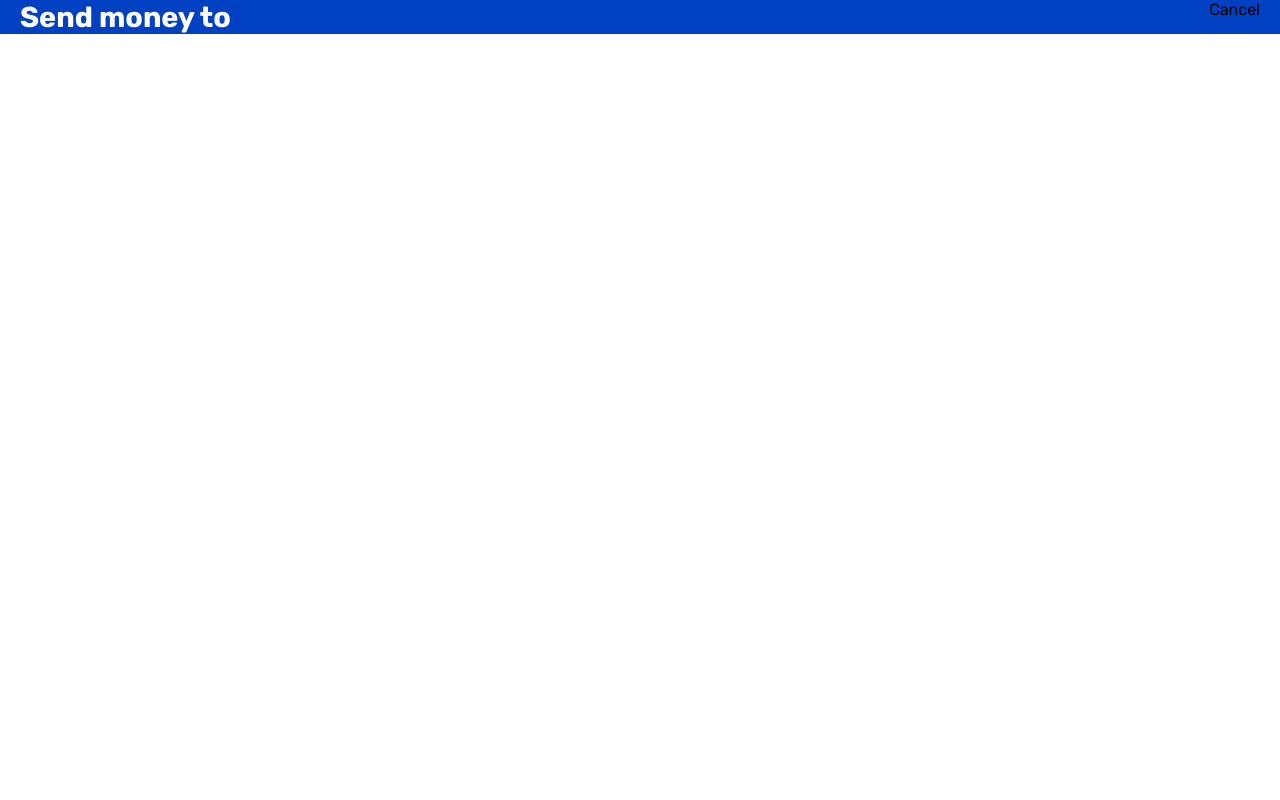
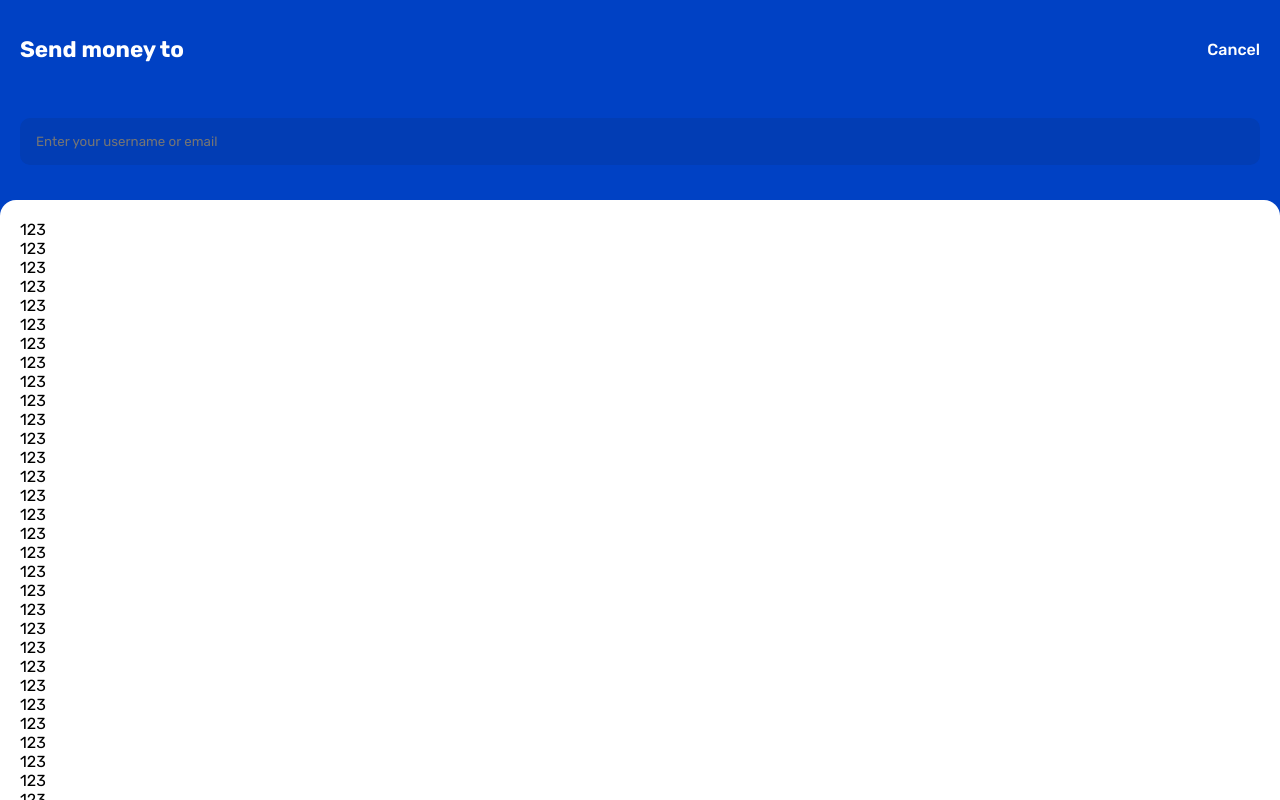
Before and after one commit to FedericoViveros2000/AppBanca, a React (Vite) app: page /SendMoney in a window 1280 px wide. Built offline with nearby package versions, Linux system fonts and the light colour scheme; sample sign-in values are in the browser's storage.

Commit message:
Pagina para transferencias agregada

```diff
--- /dev/null
+++ b/src/components/buttons/ButtonPrimary.tsx
@@ -0,0 +1,16 @@
+interface Props {
+  title?: string;
+  isFetching: boolean;
+}
+function ButtonPrimary({ title = "Sign In", isFetching }: Props) {
+  return (
+    <button
+      className="btn bg-principal font-light"
+      disabled={isFetching}
+    >
+      {title}
+    </button>
+  );
+}
+
+export { ButtonPrimary };
--- a/src/components/cards/styles/card.css
+++ b/src/components/cards/styles/card.css
@@ -18,11 +18,6 @@
 
 .scroll-none::-webkit-scrollbar{
     display: none;
-}
-
-.scroll-none{
-    -ms-overflow-style: none;
-    scrollbar-width: none;
 }
 
 .container__target--card{
--- /dev/null
+++ b/src/components/forms/inputs/InputPassword.tsx
@@ -0,0 +1,40 @@
+import { BsEyeSlashFill, BsEyeFill } from "react-icons/bs";
+
+interface Props {
+  type_input: string;
+  handleChange: (e: React.ChangeEvent<HTMLInputElement>) => void;
+  handleChangeTypeInput: () => void;
+}
+function InputPassword({
+  type_input,
+  handleChange,
+  handleChangeTypeInput,
+}: Props) {
+  return (
+    <>
+      <input
+        className="input input__password"
+        autoComplete="off"
+        name="password"
+        id="password"
+        type={type_input}
+        //disabled={isFetching}
+        placeholder="Enter your password"
+        onChange={handleChange}
+      />
+      {type_input === "text" ? (
+        <BsEyeSlashFill
+          className="fs-icon fw-normal"
+          onClick={handleChangeTypeInput}
+        />
+      ) : (
+        <BsEyeFill
+          className="fs-icon fw-normal"
+          onClick={handleChangeTypeInput}
+        />
+      )}
+    </>
+  );
+}
+
+export { InputPassword };
--- /dev/null
+++ b/src/components/forms/inputs/InputTextSearch.tsx
@@ -0,0 +1,29 @@
+interface Props {
+  id: string;
+  type?: "text" | "password";
+  placeholder?: string;
+  className?: string;
+  handleChange: (e: React.ChangeEvent<HTMLInputElement>) => void;
+}
+function InputTextSearch({
+  id,
+  type = "text",
+  className = "input",
+  handleChange,
+  placeholder = "Enter your username or email",
+}: Props) {
+  return (
+    <input
+      type={type}
+      autoComplete="off"
+      className={`input ${className}`}
+      name={id}
+      id={id}
+      //disabled={isFetching}
+      placeholder={placeholder}
+      onChange={handleChange}
+    />
+  );
+}
+
+export { InputTextSearch };
--- a/src/components/index.css
+++ b/src/components/index.css
@@ -38,6 +38,7 @@
 }
 
 .items-center {
+  width: 100%;
   align-items: center;
 }
 
@@ -48,7 +49,7 @@
 .container {
   width: 100%;
   position: relative;
-  min-height: 100vh;
+  height: 100vh;
 }
 
 .container__section {
@@ -71,11 +72,21 @@
   margin-bottom: 15px;
 }
 
+.scroll-none{
+  -ms-overflow-style: none;
+  scrollbar-width: none;
+}
+
+.overflow-auto{
+  overflow-y: auto;
+}
+
 .btn {
   width: 100%;
   border: none;
   outline: none;
   padding: 10px 0px;
+  cursor: pointer;
   border-radius: 10px;
   font-size: var(--font-size-regular-normal);
   font-weight: var(--font-weight-semibold);
@@ -90,6 +101,29 @@ input[disabled] {
   padding: 0px 20px;
 }
 
+.container__header{
+  width: 100%;
+}
+
+.container__header--transfer{
+  display: grid;
+  place-items: center;
+  width: 100%;
+  height: 25%;
+}
+
+.container__contact{
+  width: 100%;
+  height: 75%;
+  padding: 20px;
+  border-top-left-radius: 1rem;
+  border-top-right-radius: 1rem;
+}
+
+.container__padding {
+  padding: 0px 20px;
+}
+
 .container__section--budget {
   padding: 20px;
   margin-top: 15px;
@@ -100,11 +134,15 @@ input[disabled] {
   font-size: 1.375rem;
 }
 
+.p-1 {
+  padding: 1rem;
+}
+
 .skeleton {
   animation: skeleton-loading 1s linear infinite alternate;
 }
 
-.mb-1{
+.mb-1 {
   margin-bottom: 1.25rem;
 }
 
--- a/src/components/styles/colors/colors.css
+++ b/src/components/styles/colors/colors.css
@@ -20,6 +20,7 @@
     --spending-color: #d9f4fd;
     --income-color: #e5ecf9;
 
+    --bg-input-dark: #023db4;
     --font-light: #ffffff;
     --font-dark: #082755;
     --font-name: #17224f;
@@ -29,6 +30,10 @@
 
 .bg-principal{
     background: var(--principal-color);
+}
+
+.bg-principal-dark{
+    background: var(--bg-input-dark);
 }
 
 .bg-light{
--- a/src/views/LoginPage.tsx
+++ b/src/views/LoginPage.tsx
@@ -1,8 +1,10 @@
 import { Link, Navigate } from "react-router-dom";
 import BaseGenericForm from "../components/forms/BaseGenericForm";
 import { useLogin } from "../hooks/useLogin";
-import { BsEyeFill, BsEyeSlashFill } from "react-icons/bs";
 import { useAuthContext } from "../context/AuthContext";
+import { InputTextSearch } from "../components/forms/inputs/InputTextSearch";
+import { InputPassword } from "../components/forms/inputs/InputPassword";
+import { ButtonPrimary } from "../components/buttons/ButtonPrimary";
 
 const LoginPage = () => {
   const { auth } = useAuthContext();
@@ -32,51 +34,23 @@ const LoginPage = () => {
           User or email
         </label>
         <div className="container__messages my-1">
-          <input
-            type="text"
-            autoComplete="off"
-            className="input"
-            name="user"
-            id="user"
-            //disabled={isFetching}
-            placeholder="Enter your username or email"
-            onChange={handleChangeLogin}
-          />
+          <InputTextSearch id="user" handleChange={handleChangeLogin} />
         </div>
         {errors.user && <p>{errors.user}</p>}
         <label htmlFor="password" className="label__login">
           Password
         </label>
         <div className="container__messages my-1">
-          <input
-            className="input input__password"
-            autoComplete="off"
-            name="password"
-            id="password"
-            type={type_input}
-            //disabled={isFetching}
-            placeholder="Enter your password"
-            onChange={handleChangeLogin}
+          <InputPassword
+            handleChange={handleChangeLogin}
+            handleChangeTypeInput={handleChangeTypeInput}
+            type_input={type_input}
           />
-          {type_input === "text" ? (
-            <BsEyeSlashFill
-              className="fs-icon fw-normal"
-              onClick={handleChangeTypeInput}
-            />
-          ) : (
-            <BsEyeFill
-              className="fs-icon fw-normal"
-              onClick={handleChangeTypeInput}
-            />
-          )}
         </div>
         {errors.password && <p>{errors.password}</p>}
         <p className="font-active fw-bold my-1">Forgot your password?</p>
-        <input
-          type="submit"
-          className="btn bg-principal font-light"
-          value="Sign In"
-          disabled={isFetching}
+        <ButtonPrimary
+          isFetching={isFetching}
         />
         <p className="text-center my-1">
           Don't have an account?{" "}
--- a/src/views/SendMoney/SendMoneyPage.tsx
+++ b/src/views/SendMoney/SendMoneyPage.tsx
@@ -1,13 +1,12 @@
+import { ContactTransfer } from "./components/ContactTransfer";
 import { HeaderSendMoney } from "./components/HeaderSendMoney";
 
 function SendMoneyPage() {
   return (
-    <article className="container__main bg-principal">
-      <HeaderSendMoney
-        title="Send money to"
-        action="Cancel"
-      />
-    </article>
+    <section className="bg-principal container">
+      <HeaderSendMoney title="Send money to" action="Cancel" />
+      <ContactTransfer />
+    </section>
   );
 }
 
--- /dev/null
+++ b/src/views/SendMoney/components/ContactTransfer.tsx
@@ -0,0 +1,51 @@
+function ContactTransfer() {
+  return (
+    <article className="bg-light container__contact scroll-none overflow-auto">
+      <p>123</p>
+      <p>123</p>
+      <p>123</p>
+      <p>123</p>
+      <p>123</p>
+      <p>123</p>
+      <p>123</p>
+      <p>123</p>
+      <p>123</p>
+      <p>123</p>
+      <p>123</p>
+      <p>123</p>
+      <p>123</p>
+      <p>123</p>
+      <p>123</p>
+      <p>123</p>
+      <p>123</p>
+      <p>123</p>
+      <p>123</p>
+      <p>123</p>
+      <p>123</p>
+      <p>123</p>
+      <p>123</p>
+      <p>123</p>
+      <p>123</p>
+      <p>123</p>
+      <p>123</p>
+      <p>123</p>
+      <p>123</p>
+      <p>123</p>
+      <p>123</p>
+      <p>123</p>
+      <p>123</p>
+      <p>123</p>
+      <p>123</p>
+      <p>123</p>
+      <p>123</p>
+      <p>123</p>
+      <p>123</p>
+      <p>123</p>
+      <p>123</p>
+      <p>123</p>
+      <p>123</p>
+    </article>
+  );
+}
+
+export { ContactTransfer };
--- a/src/views/SendMoney/components/HeaderSendMoney.tsx
+++ b/src/views/SendMoney/components/HeaderSendMoney.tsx
@@ -1,14 +1,20 @@
+import "./styles/HeaderSendMoney.css";
+import { InputTextSearch } from "../../../components/forms/inputs/InputTextSearch";
 interface Header {
   title?: string;
   action?: string;
 }
 function HeaderSendMoney({ title, action }: Header) {
   return (
-    <header className="bg-principal">
-      <nav className="container__header flex space-between">
-        <h1 className="font-light fs-normal-xl">{title}</h1>
-        <p>{action}</p>
+    <header className="container__padding container__header--transfer">
+      <nav className="flex pt-1 space-between  items-center ">
+        <h1 className="font-light fs-normal-md">{title}</h1>
+        <p className="font-light fw-normal">{action}</p>
       </nav>
+      <InputTextSearch
+        id="search"
+        className="bg-principal-dark p-1 my-1 font-light"
+      />
     </header>
   );
 }
--- /dev/null
+++ b/src/views/SendMoney/components/styles/HeaderSendMoney.css
@@ -0,0 +1,3 @@
+.pt-1{
+    padding-top: 1rem;
+}
```
